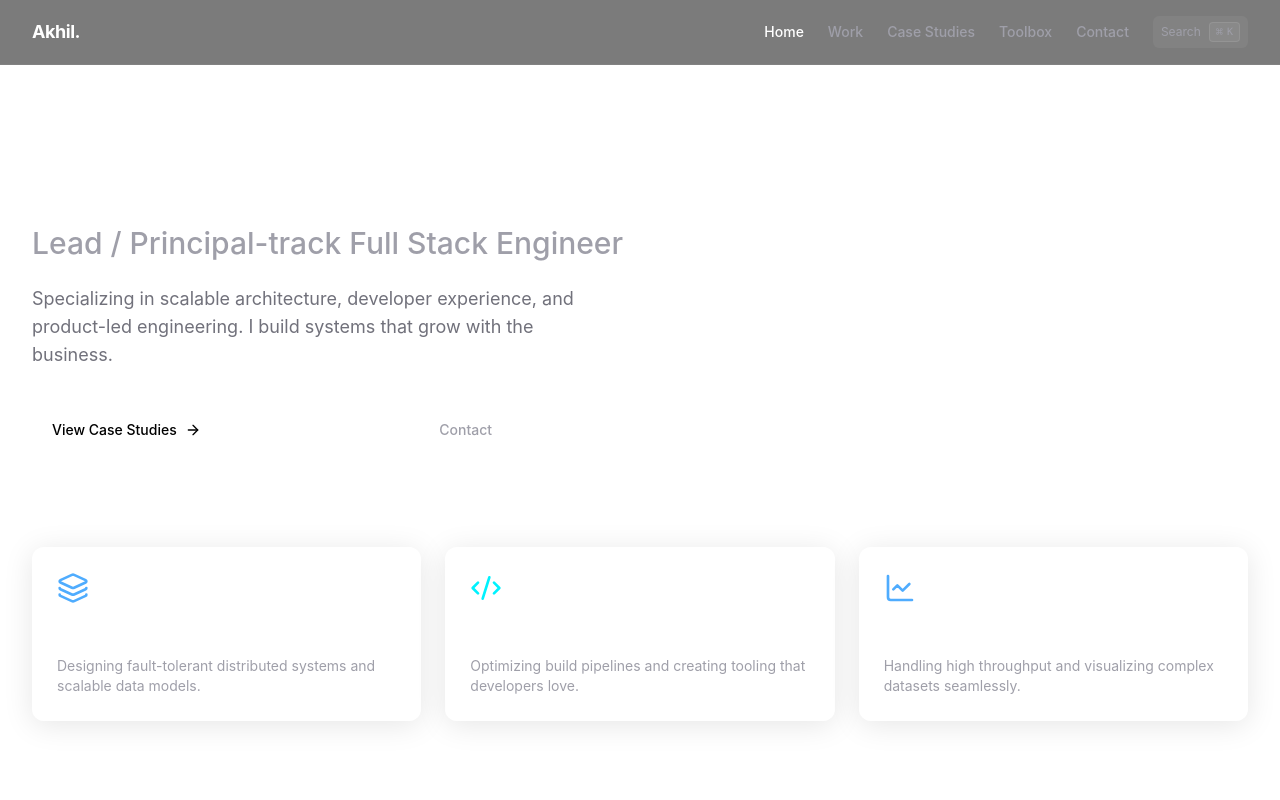
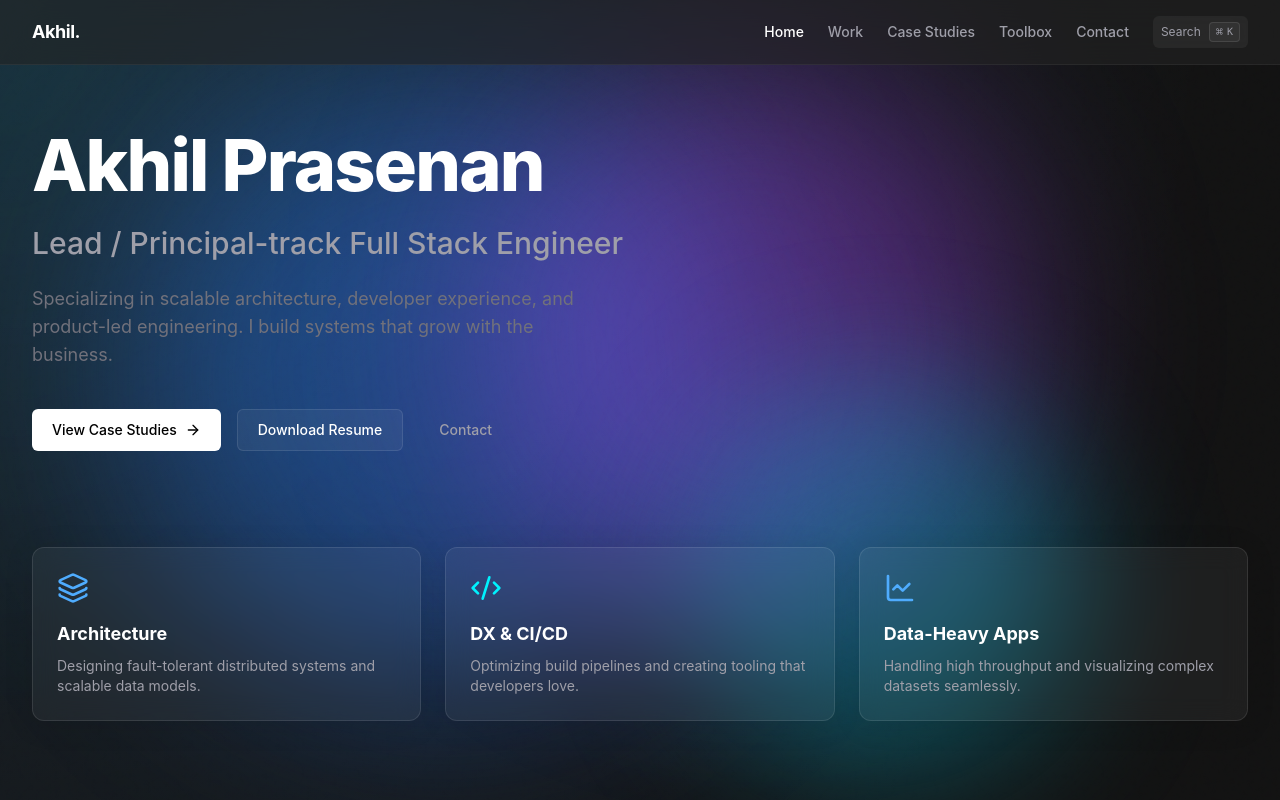
Before and after one commit to decodez/decodez.github.io, a React (Vite) app: page / in a window 1280 px wide. Shown: the top 800 px of the page. Built offline with nearby package versions, Linux system fonts and the light colour scheme.

Commit message:
fix: correctly add GradientBackground to RootLayout for global availability

```diff
--- a/src/app/layout/RootLayout.tsx
+++ b/src/app/layout/RootLayout.tsx
@@ -2,10 +2,12 @@ import { Outlet } from "react-router-dom"
 import { NavBar } from "@/components/NavBar"
 import { Footer } from "@/components/Footer"
 import { CommandPalette } from "@/components/CommandPalette"
+import { GradientBackground } from "@/components/GradientBackground"
 
 export function RootLayout() {
   return (
-    <div className="flex min-h-screen flex-col bg-transparent text-zinc-100 font-sans antialiased selection:bg-white/20">
+    <div className="flex min-h-screen flex-col bg-transparent text-zinc-100 font-sans antialiased selection:bg-white/20 relative isolate">
+      <GradientBackground />
       <NavBar />
       <main className="flex-1">
         <Outlet />
```
